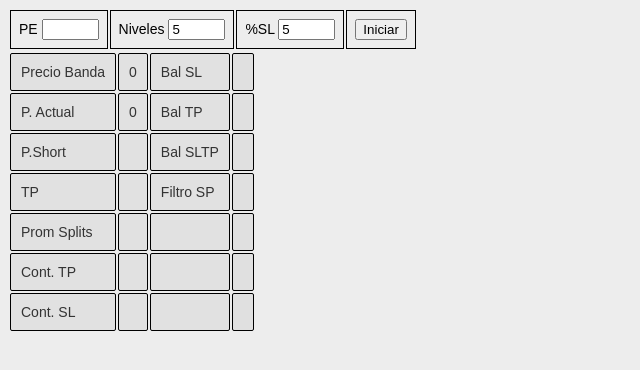
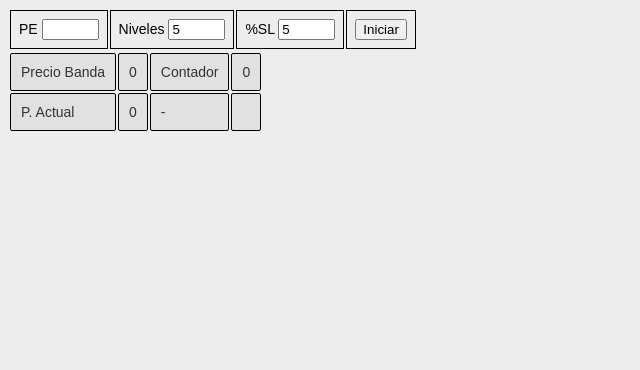
Before and after one commit to rodriguezmpg/covertura, a Flask app: page /main in a window 1280 px wide. Shown: the top 370 px of the page, without its empty margins (0-640 px from the left). Run offline with Flask 3, Linux system fonts and the light colour scheme; data that the repository does not hold is empty; some libraries are stand-ins or nearby versions.

Commit message:
Update main_loop.html

```diff
--- a/templates/main_loop.html
+++ b/templates/main_loop.html
@@ -29,44 +29,14 @@
             <tr>
                 <td>Precio Banda</td>
                 <td><span id="precio_banda"></span></td>
-                <td>Bal SL</td>
-                <td><span id="balance_sl"></span></td>
+                <td>Contador</td>
+                <td><span id="contador"></span></td>
             </tr>
             <tr>
                 <td>P. Actual</td>
                 <td><span id="current_price"></span></td>
-                <td>Bal TP</td>
+                <td>-</td>
                 <td><span id="balance_tp"></span></td>
-            </tr>
-            <tr>
-                <td>P.Short</span></td>
-                <td><span id="control_posicion"></span></td>
-                <td>Bal SLTP</td>
-                <td><span id="balance_sltp"></span></td>
-            </tr>
-            <tr>
-                <td>TP</td>
-                <td><span id="control_tp"></span></td>
-                <td>Filtro SP</td>
-                <td><span id="contador_filtro_sameprice"></span></td>
-            </tr>
-            <tr>
-                <td>Prom Splits</td>
-                <td><span id="promedio_splits"></span></td>
-                <td></td>
-                <td></td>
-            </tr>
-            <tr>
-                <td>Cont. TP</td>
-                <td><span id="contador_tp"></span></td>
-                <td></td>
-                <td></td>
-            </tr>
-            <tr>
-                <td>Cont. SL</td>
-                <td><span id="contador_posiciones"></span></td>
-                <td></td>
-                <td></td>
             </tr>
         </tbody>
     </table>
@@ -81,6 +51,7 @@
             $.getJSON('/datos', function(data) {
                 $('#current_price').text(data.Cprecio);
                 $('#precio_banda').text(data.precio_banda);
+                $('#contador').text(data.contador);
                 })
         }
         setInterval(actualizarDatos, 200);
```
